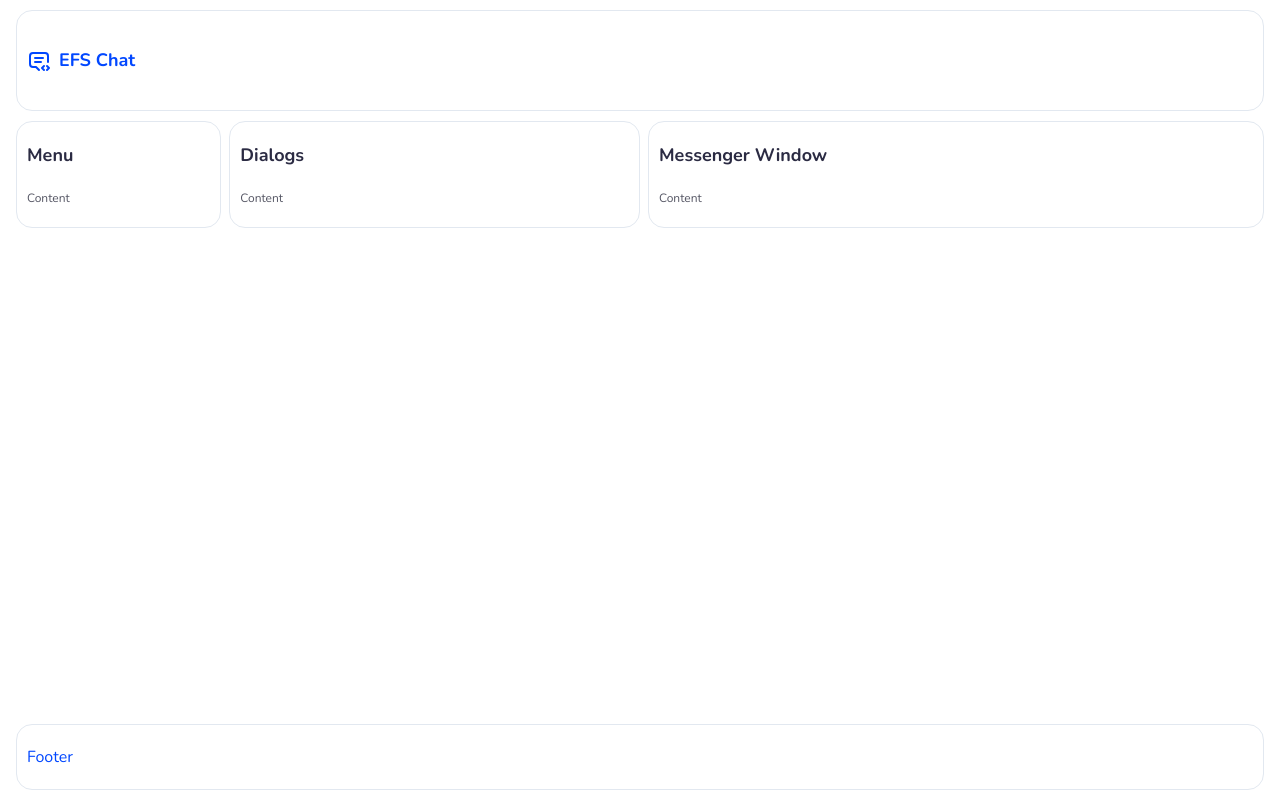
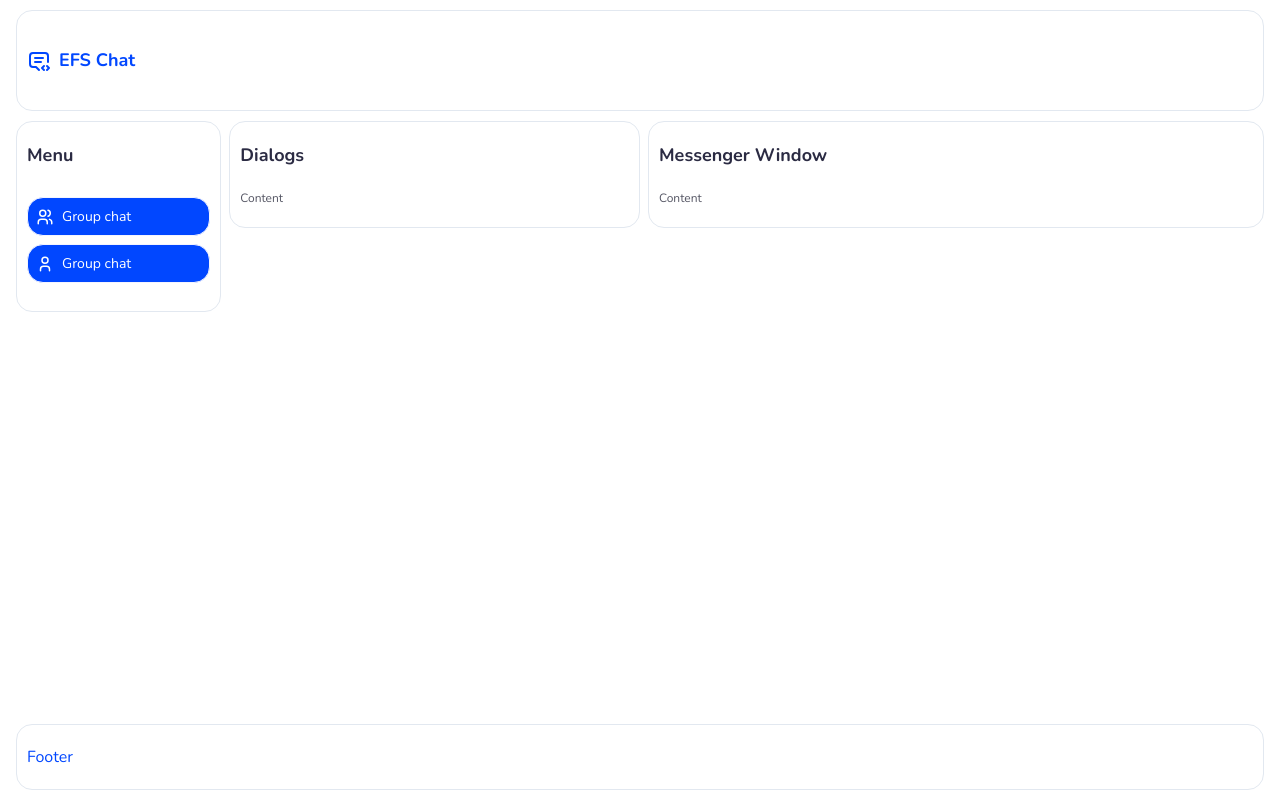
Before and after one commit to brandalx/EFSChat-client, a React (Vite) app: page /messenger in a window 1280 px wide. Built offline with nearby package versions, Linux system fonts and the light colour scheme.

Commit message:
feat: menu buttons

```diff
--- /dev/null
+++ b/src/assets/svg/Group.jsx
@@ -0,0 +1,26 @@
+import React from 'react';
+
+export default function Group() {
+  return (
+    <div>
+      <svg
+        xmlns='http://www.w3.org/2000/svg'
+        className='icon icon-tabler icon-tabler-users'
+        width={18}
+        height={18}
+        viewBox='0 0 24 24'
+        strokeWidth={2}
+        stroke='currentColor'
+        fill='none'
+        strokeLinecap='round'
+        strokeLinejoin='round'
+      >
+        <path stroke='none' d='M0 0h24v24H0z' fill='none' />
+        <path d='M9 7m-4 0a4 4 0 1 0 8 0a4 4 0 1 0 -8 0' />
+        <path d='M3 21v-2a4 4 0 0 1 4 -4h4a4 4 0 0 1 4 4v2' />
+        <path d='M16 3.13a4 4 0 0 1 0 7.75' />
+        <path d='M21 21v-2a4 4 0 0 0 -3 -3.85' />
+      </svg>
+    </div>
+  );
+}
--- /dev/null
+++ b/src/assets/svg/User.jsx
@@ -0,0 +1,24 @@
+import React from 'react';
+
+export default function User() {
+  return (
+    <div>
+      <svg
+        xmlns='http://www.w3.org/2000/svg'
+        className='icon icon-tabler icon-tabler-user'
+        width={18}
+        height={18}
+        viewBox='0 0 24 24'
+        strokeWidth={2}
+        stroke='currentColor'
+        fill='none'
+        strokeLinecap='round'
+        strokeLinejoin='round'
+      >
+        <path stroke='none' d='M0 0h24v24H0z' fill='none' />
+        <path d='M8 7a4 4 0 1 0 8 0a4 4 0 0 0 -8 0' />
+        <path d='M6 21v-2a4 4 0 0 1 4 -4h4a4 4 0 0 1 4 4v2' />
+      </svg>
+    </div>
+  );
+}
--- a/src/components/Messenger/Menu.jsx
+++ b/src/components/Messenger/Menu.jsx
@@ -1,5 +1,7 @@
 import { Box, Text } from '@chakra-ui/react';
 import React from 'react';
+import Group from '../../assets/svg/Group';
+import User from '../../assets/svg/User';
 
 export default function Menu() {
   return (
@@ -10,9 +12,54 @@ export default function Menu() {
             Menu
           </Text>
           <Box pt={5}>
-            <Text fontWeight='regular' placeholder='+1(217) 555-0113' fontSize='3xs' color='neutral.grayDark'>
-              Content
-            </Text>
+            <Box
+              transition='all 0.3s'
+              my={2}
+              borderRadius='16px'
+              py={2}
+              bg='primary.default'
+              color='white'
+              borderWidth='1px'
+              borderColor='primary.light'
+              _hover={{
+                bg: 'primary.light',
+                color: 'neutral.grayDark',
+                borderWidth: '1px',
+                cursor: 'pointer',
+                transition: 'all 0.3s'
+              }}
+            >
+              <Box ps={2} display='flex' alignItems='center'>
+                <Group />
+                <Text ms={2} fontWeight='regular' fontSize='2xs'>
+                  Group chat
+                </Text>
+              </Box>
+            </Box>
+            <Box
+              transition='all 0.3s'
+              my={2}
+              borderRadius='16px'
+              py={2}
+              bg='primary.default'
+              color='white'
+              borderWidth='1px'
+              borderColor='primary.light'
+              _hover={{
+                bg: 'primary.light',
+                color: 'neutral.grayDark',
+                borderWidth: '1px',
+                cursor: 'pointer',
+                transition: 'all 0.3s'
+              }}
+            >
+              <Box ps={2} display='flex' alignItems='center'>
+                <User />
+                <Text ms={2} fontWeight='regular' fontSize='2xs'>
+                  Group chat
+                </Text>
+              </Box>
+            </Box>
           </Box>
         </Box>
       </Box>
--- a/src/pages/Home.jsx
+++ b/src/pages/Home.jsx
@@ -6,9 +6,9 @@ export default function Home() {
       <Container maxW='1400px'>
         <Box>
           <Box h='80vh' display='flex' flexDir='column' justifyContent='space-between'>
-            <Box>d</Box>
+            <Box></Box>
             <Box>entrence</Box>
-            <Box>d</Box>
+            <Box></Box>
           </Box>
         </Box>
       </Container>
```
